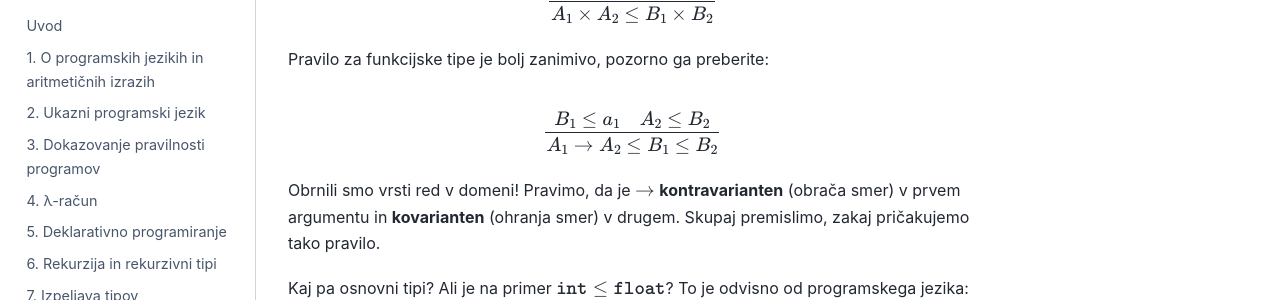
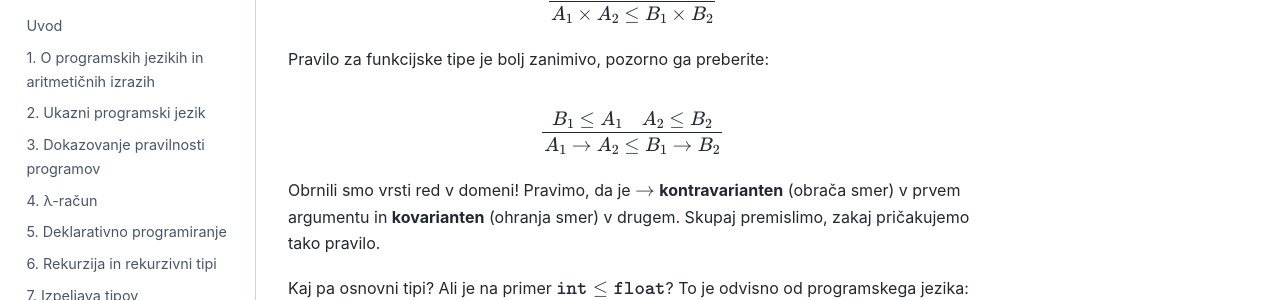
Before and after one commit to andrejbauer/ppj-skripta, a Jupyter Book: the page built from 11-podtipi/11-podtipi.md, in a window 1280 px wide and 900 px high, scrolled down 1365 px. Shown: the part 150-450 px from the top of the window. Built offline with Jupyter Book 1.0.4 settings and Sphinx 7.4.7 and the Sphinx Book theme 1.1.4, drawn with Linux system fonts in a browser that asks for light colours.

Commit message:
popravi pravilo za podtipe

```diff
--- a/11-podtipi/11-podtipi.md
+++ b/11-podtipi/11-podtipi.md
@@ -68,7 +68,7 @@ $$
 Pravilo za funkcijske tipe je bolj zanimivo, pozorno ga preberite:
 
 $$
-\frac{B_1 \leq a_1 \quad A_2 \leq B_2}{A_1 \to A_2 \leq B_1 \leq B_2}
+\frac{B_1 \leq A_1 \quad A_2 \leq B_2}{A_1 \to A_2 \leq B_1 \to B_2}
 $$
 
 Obrnili smo vrsti red v domeni! Pravimo, da je $\to$ **kontravarianten** (obrača
```
Also changed, not shown: 08-abstrakcija/08-abstrakcija.md (+1 -1 lines), 1 other file.
